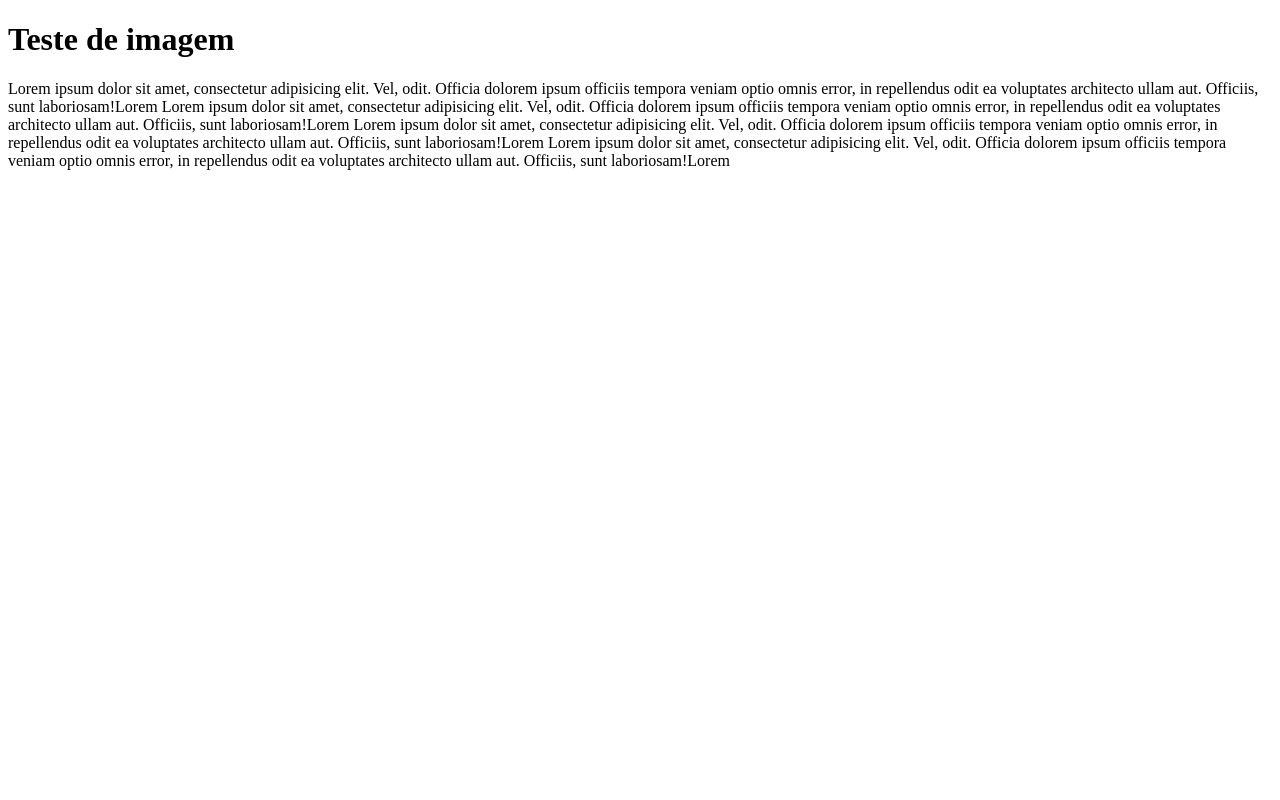
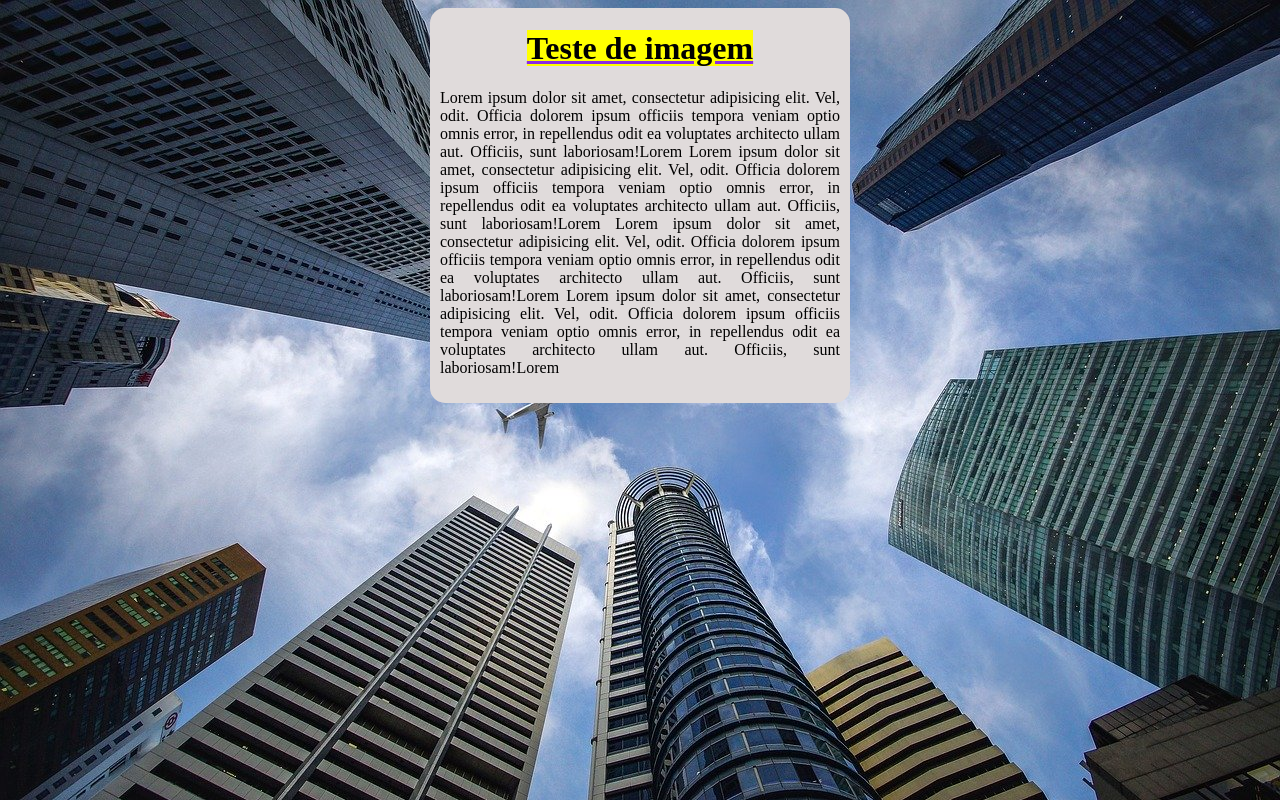
Before and after one commit to juliocesarmenezes/html-css, a plain HTML site: page exercicios/fundo006.html in a window 1280 px wide. Drawn offline with Linux system fonts and the light colour scheme.

Commit message:
atrualização site ex022

```diff
--- a/exercicios/fundo006.html
+++ b/exercicios/fundo006.html
@@ -5,11 +5,32 @@
     <meta http-equiv="X-UA-Compatible" content="IE=edge">
     <meta name="viewport" content="width=device-width, initial-scale=1.0">
     <title>Document</title>
+    <style>
+        body {
+            background-color: black;
+            background-image: url('imagens/wallpaper002.jpg');
+        }
+        main {
+            background-color: rgb(224, 219, 219);
+            width: 400px;
+            padding: 10px;
+            border-radius: 15px;
+            padding-top: 1px;
+            text-align: justify;
+            margin: auto;
+
+        }
+        main h1 {
+            text-align: center;
+            color: blueviolet;
+            text-decoration: underline;
+        }
+    </style>
 </head>
 <body>
     <main>
         <h1>
-            Teste de imagem
+            <mark>Teste de imagem</mark>
         </h1>
         <p>
             Lorem ipsum dolor sit amet, consectetur adipisicing elit. Vel, odit. Officia dolorem ipsum officiis tempora veniam optio omnis error, in repellendus odit ea voluptates architecto ullam aut. Officiis, sunt laboriosam!Lorem Lorem ipsum dolor sit amet, consectetur adipisicing elit. Vel, odit. Officia dolorem ipsum officiis tempora veniam optio omnis error, in repellendus odit ea voluptates architecto ullam aut. Officiis, sunt laboriosam!Lorem Lorem ipsum dolor sit amet, consectetur adipisicing elit. Vel, odit. Officia dolorem ipsum officiis tempora veniam optio omnis error, in repellendus odit ea voluptates architecto ullam aut. Officiis, sunt laboriosam!Lorem Lorem ipsum dolor sit amet, consectetur adipisicing elit. Vel, odit. Officia dolorem ipsum officiis tempora veniam optio omnis error, in repellendus odit ea voluptates architecto ullam aut. Officiis, sunt laboriosam!Lorem
```
